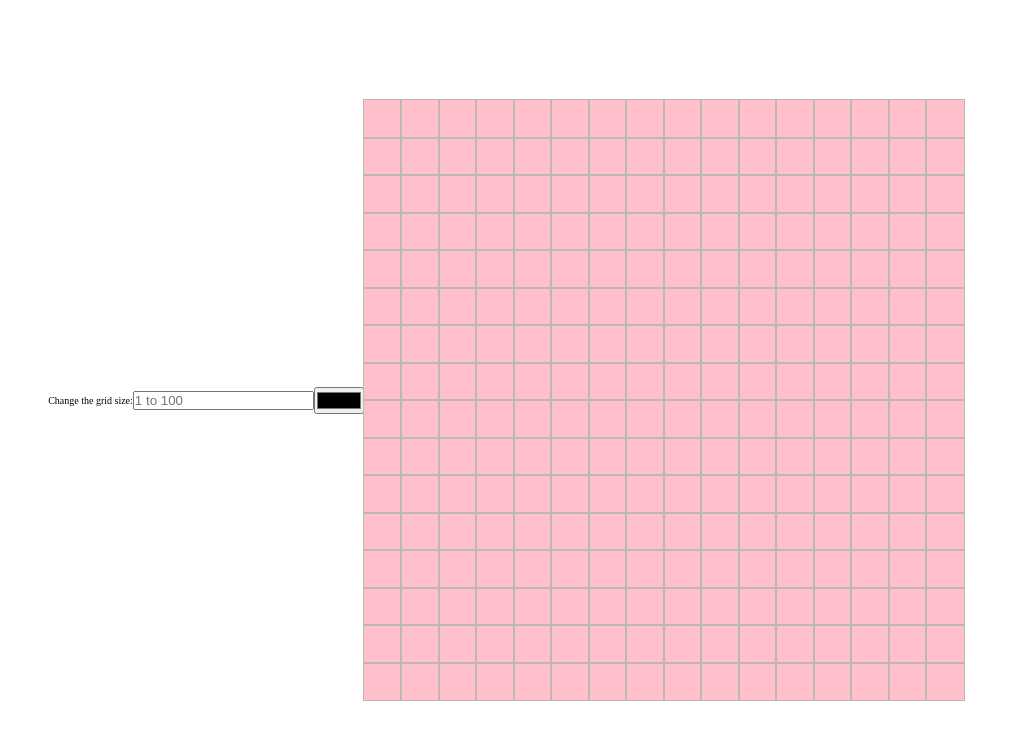
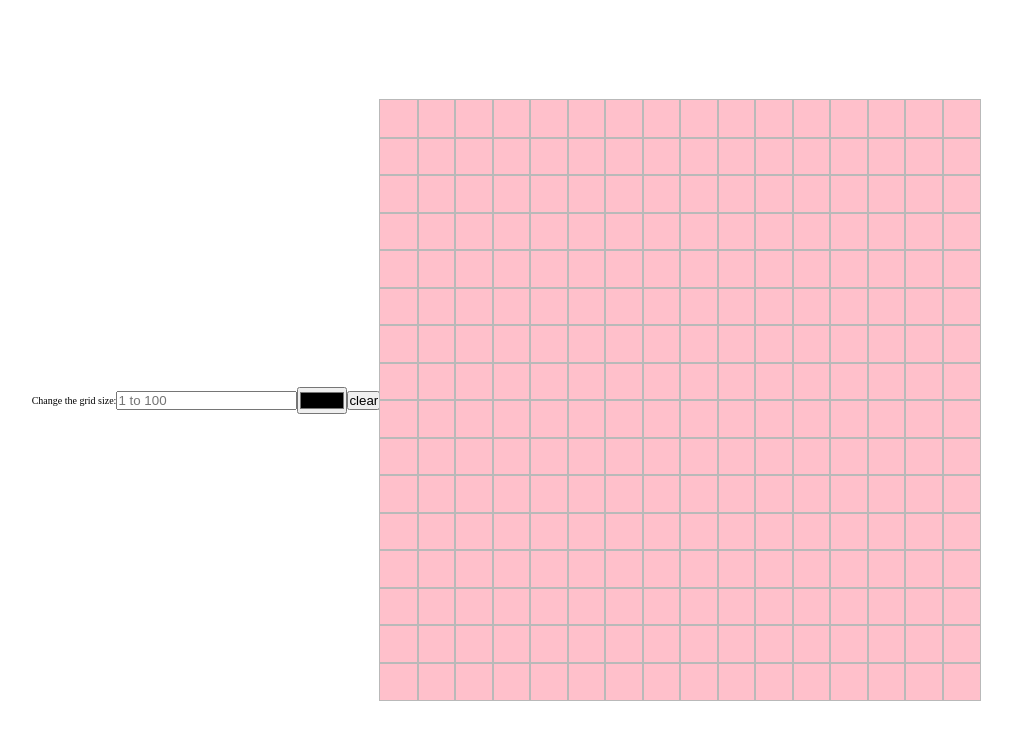
Before and after one commit to anndcodes/etch-a-sketch, a plain HTML site: page index.html in a window 1280 px wide. Shown: the whole page, without its empty margins (134-1146 px from the left). Drawn offline with Linux system fonts and the light colour scheme.

Commit message:
feat: add clear button to clear color hover

```diff
--- a/index.html
+++ b/index.html
@@ -13,6 +13,7 @@
       <p>Change the grid size:</p>
       <input type="num" class="grid-size" placeholder="1 to 100">
       <input type="color" name="select-color" id="select-color">
+      <button id="clear">clear</button>
       <div class="container"> </div>
     </div>
 
--- a/script.js
+++ b/script.js
@@ -1,6 +1,7 @@
 const container = document.querySelector(".container");
 const gridSize = document.querySelector(".grid-size");
 const selectColor = document.getElementById("select-color");
+const clear = document.getElementById("clear");
 
 // ------ function to make grids ------- //
 function gridMaker(grid) {
@@ -16,10 +17,16 @@ function gridMaker(grid) {
       grids.style.background = "#000";
       selectColor ? grids.style.background = selectColor.value : false;
     } )
+
+    clear.addEventListener('click', () => {
+      grids.style.background = "";
+    })
+
   }
 }
 
 gridMaker(16);
+
 
 // -------- function to clear sketch pad and create new grids with the giving value -------- //
 function moreGrids() {
```
